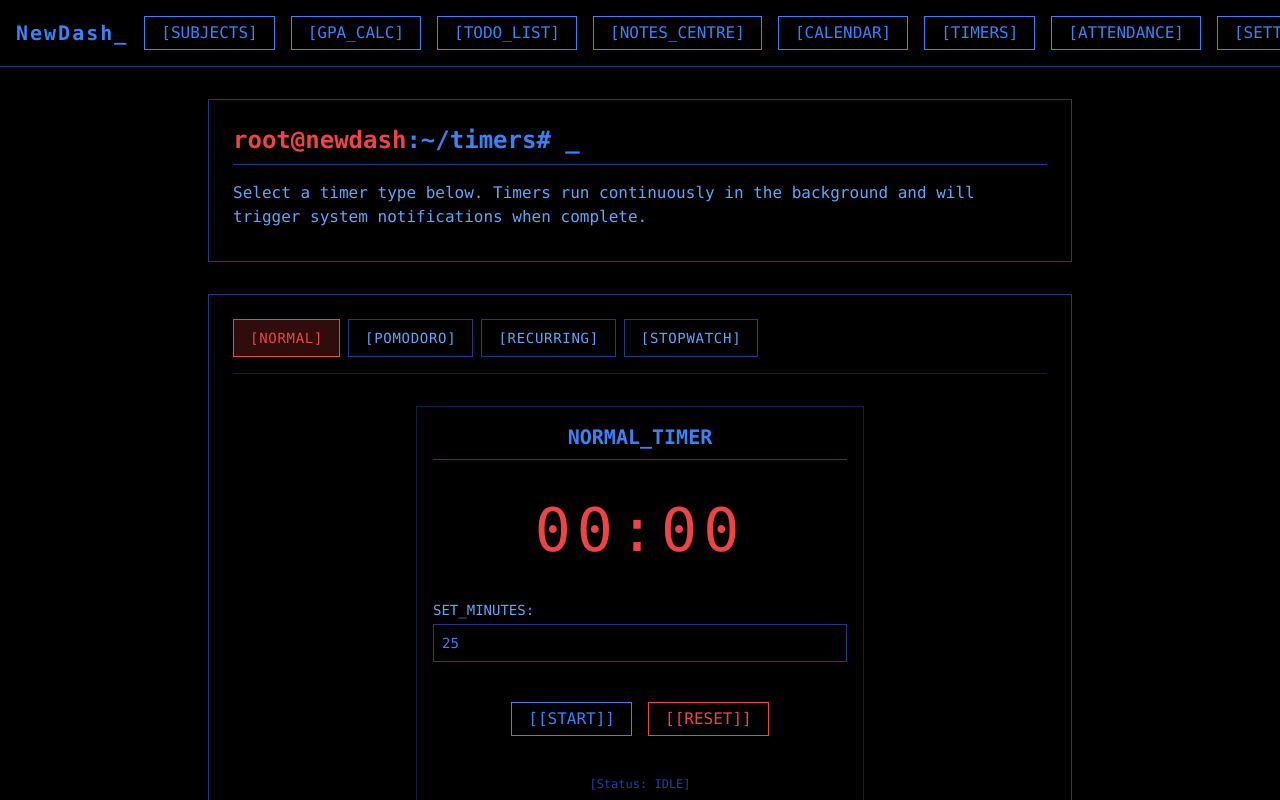
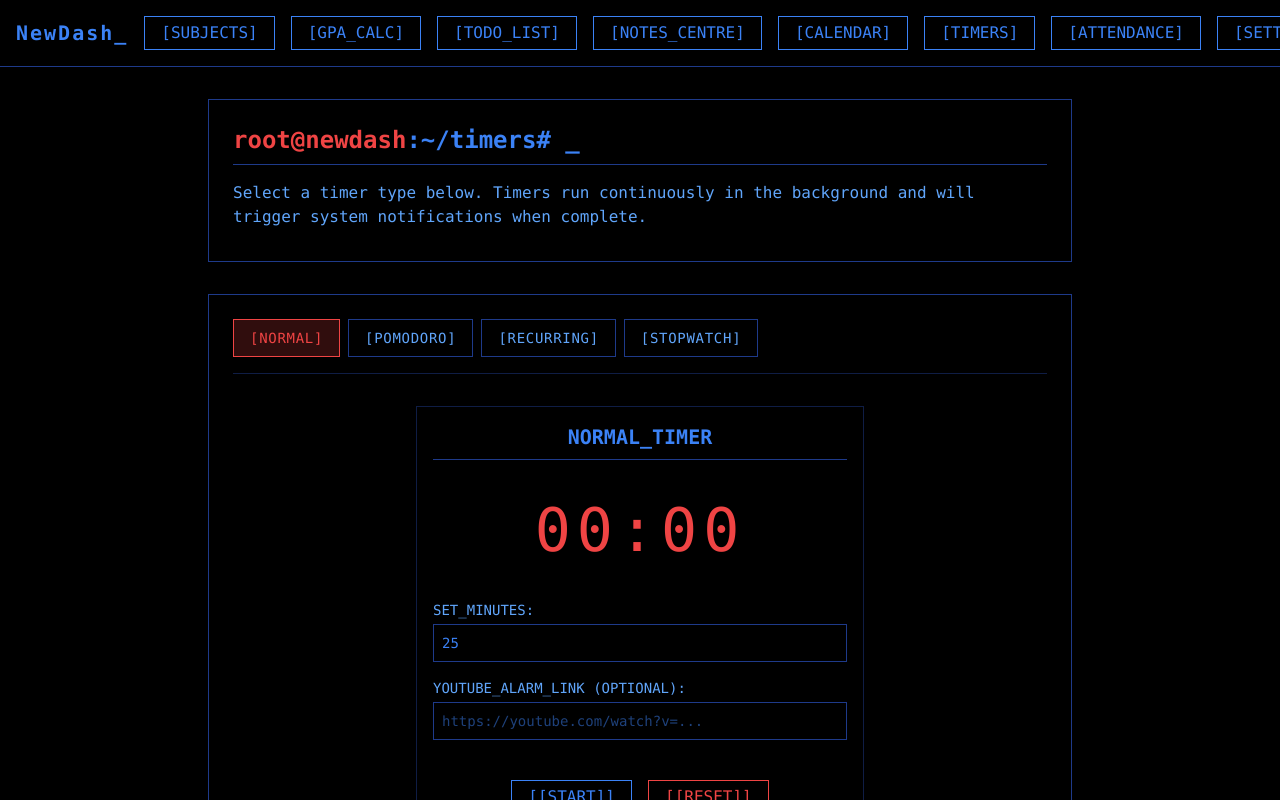
Before and after one commit to Akki27jan/NewDash, a Next.js app in the folder frontend_ui/: page /dashboard/timers in a window 1280 px wide. Shown: the top 800 px of the page. Built offline with nearby package versions, Linux system fonts and the light colour scheme; no server answers.

Commit message:
timer sound

```diff
--- a/frontend_ui/src/app/dashboard/layout.tsx
+++ b/frontend_ui/src/app/dashboard/layout.tsx
@@ -3,6 +3,7 @@ import DashboardHeader from '@/components/layout/DashboardHeader';
 import Footer from '@/components/layout/Footer';
 import NotificationEngine from '@/components/layout/NotificationEngine';
 import { TimerProvider } from '@/context/TimerContext';
+import YoutubeAlarmPlayer from '@/components/timers/YoutubeAlarmPlayer';
 
 export default function DashboardLayout({
   children,
@@ -13,6 +14,7 @@ export default function DashboardLayout({
     <TimerProvider>
       <div className="flex flex-col min-h-screen">
         <NotificationEngine />
+        <YoutubeAlarmPlayer />
         <DashboardHeader />
         <div className="flex-grow flex flex-col">
           {children}
--- a/frontend_ui/src/components/timers/NormalTimer.tsx
+++ b/frontend_ui/src/components/timers/NormalTimer.tsx
@@ -1,17 +1,29 @@
 "use client";
 
-import React, { useState } from 'react';
+import React, { useState, useEffect } from 'react';
 import { useTimers } from '@/context/TimerContext';
 import Button from '../ui/Button';
 
 export default function NormalTimer() {
   const { normal, setNormal } = useTimers();
   const [inputMinutes, setInputMinutes] = useState(25);
+  const [youtubeLink, setYoutubeLink] = useState('');
+
+  useEffect(() => {
+    const saved = localStorage.getItem('savedYoutubeAlarmLink');
+    if (saved) setYoutubeLink(saved);
+  }, []);
+
+  const handleYoutubeChange = (e: React.ChangeEvent<HTMLInputElement>) => {
+    const val = e.target.value;
+    setYoutubeLink(val);
+    localStorage.setItem('savedYoutubeAlarmLink', val);
+  };
 
   const handleStart = () => {
     if (normal.status === 'idle' || normal.status === 'paused') {
       if (normal.timeRemaining === 0) {
-        setNormal({ duration: inputMinutes * 60, timeRemaining: inputMinutes * 60, status: 'running' });
+        setNormal({ duration: inputMinutes * 60, timeRemaining: inputMinutes * 60, status: 'running', youtubeUrl: youtubeLink || undefined });
       } else {
         setNormal(prev => ({ ...prev, status: 'running' }));
       }
@@ -25,7 +37,11 @@ export default function NormalTimer() {
   };
 
   const handleReset = () => {
-    setNormal({ duration: inputMinutes * 60, timeRemaining: inputMinutes * 60, status: 'idle' });
+    setNormal({ duration: inputMinutes * 60, timeRemaining: inputMinutes * 60, status: 'idle', youtubeUrl: youtubeLink || undefined });
+  };
+
+  const handleCancel = () => {
+    setNormal({ duration: 0, timeRemaining: 0, status: 'idle', youtubeUrl: youtubeLink || undefined });
   };
 
   const formatTime = (seconds: number) => {
@@ -56,10 +72,21 @@ export default function NormalTimer() {
               min="1"
             />
           </label>
+          <label className="flex flex-col gap-1 mt-2">
+            <span>YOUTUBE_ALARM_LINK (OPTIONAL):</span>
+            <input
+              type="text"
+              value={youtubeLink}
+              onChange={handleYoutubeChange}
+              placeholder="https://youtube.com/watch?v=..."
+              className="bg-theme-bg border border-theme-border text-theme-primary p-2 font-mono focus:outline-none focus:border-theme-accent"
+            />
+          </label>
         </div>
       )}
 
-      <div className="flex gap-4 mt-4 w-full justify-center">
+      <div className="flex flex-col gap-4 mt-4 w-full items-center">
+        <div className="flex gap-4 w-full justify-center">
           {normal.status !== 'running' && (
             <Button label="[START]" color="blue" onClick={handleStart} />
           )}
@@ -68,6 +95,10 @@ export default function NormalTimer() {
           )}
           <Button label="[RESET]" color="red" onClick={handleReset} />
         </div>
+        {!(normal.status === 'idle' && normal.timeRemaining === 0) && (
+          <Button label="[CANCEL_TO_MENU]" color="gray" onClick={handleCancel} />
+        )}
+      </div>
 
       <div className="text-theme-muted text-xs mt-4 text-center">
         [Status: {normal.status.toUpperCase()}]
--- a/frontend_ui/src/components/timers/PomodoroTimer.tsx
+++ b/frontend_ui/src/components/timers/PomodoroTimer.tsx
@@ -1,6 +1,6 @@
 "use client";
 
-import React, { useState } from 'react';
+import React, { useState, useEffect } from 'react';
 import { useTimers } from '@/context/TimerContext';
 import Button from '../ui/Button';
 
@@ -8,6 +8,18 @@ export default function PomodoroTimer() {
   const { pomodoro, setPomodoro } = useTimers();
   const [workInput, setWorkInput] = useState(25);
   const [breakInput, setBreakInput] = useState(5);
+  const [youtubeLink, setYoutubeLink] = useState('');
+
+  useEffect(() => {
+    const saved = localStorage.getItem('savedYoutubeAlarmLink');
+    if (saved) setYoutubeLink(saved);
+  }, []);
+
+  const handleYoutubeChange = (e: React.ChangeEvent<HTMLInputElement>) => {
+    const val = e.target.value;
+    setYoutubeLink(val);
+    localStorage.setItem('savedYoutubeAlarmLink', val);
+  };
 
   const handleStart = () => {
     if (pomodoro.status === 'idle' || pomodoro.status === 'paused') {
@@ -18,7 +30,8 @@ export default function PomodoroTimer() {
           breakDuration: breakInput * 60,
           timeRemaining: workInput * 60,
           phase: 'work',
-          status: 'running'
+          status: 'running',
+          youtubeUrl: youtubeLink || undefined
         });
       } else {
         setPomodoro(prev => ({ ...prev, status: 'running' }));
@@ -38,7 +51,8 @@ export default function PomodoroTimer() {
       breakDuration: breakInput * 60,
       timeRemaining: workInput * 60,
       phase: 'work',
-      status: 'idle'
+      status: 'idle',
+      youtubeUrl: youtubeLink || undefined
     });
   };
 
@@ -87,6 +101,19 @@ export default function PomodoroTimer() {
         </div>
       )}
 
+      {pomodoro.status === 'idle' && (
+        <div className="flex flex-col gap-1 w-full text-theme-secondary text-sm mt-2">
+          <span>YOUTUBE_ALARM_LINK (OPTIONAL):</span>
+          <input
+            type="text"
+            value={youtubeLink}
+            onChange={handleYoutubeChange}
+            placeholder="https://youtube.com/watch?v=..."
+            className="bg-theme-bg border border-theme-border text-theme-primary p-2 font-mono focus:outline-none focus:border-theme-accent w-full"
+          />
+        </div>
+      )}
+
       <div className="flex gap-4 mt-4 w-full justify-center">
         {pomodoro.status !== 'running' && (
           <Button label="[START]" color="blue" onClick={handleStart} />
--- a/frontend_ui/src/components/timers/RecurringTimer.tsx
+++ b/frontend_ui/src/components/timers/RecurringTimer.tsx
@@ -1,6 +1,6 @@
 "use client";
 
-import React, { useState } from 'react';
+import React, { useState, useEffect } from 'react';
 import { useTimers } from '@/context/TimerContext';
 import Button from '../ui/Button';
 
@@ -8,6 +8,18 @@ export default function RecurringTimer() {
   const { recurring, setRecurring } = useTimers();
   const [durationInput, setDurationInput] = useState(5);
   const [loopsInput, setLoopsInput] = useState(3);
+  const [youtubeLink, setYoutubeLink] = useState('');
+
+  useEffect(() => {
+    const saved = localStorage.getItem('savedYoutubeAlarmLink');
+    if (saved) setYoutubeLink(saved);
+  }, []);
+
+  const handleYoutubeChange = (e: React.ChangeEvent<HTMLInputElement>) => {
+    const val = e.target.value;
+    setYoutubeLink(val);
+    localStorage.setItem('savedYoutubeAlarmLink', val);
+  };
 
   const handleStart = () => {
     if (recurring.status === 'idle' || recurring.status === 'paused') {
@@ -17,7 +29,8 @@ export default function RecurringTimer() {
           timeRemaining: durationInput * 60,
           totalLoops: loopsInput,
           currentLoop: 1,
-          status: 'running'
+          status: 'running',
+          youtubeUrl: youtubeLink || undefined
         });
       } else {
         setRecurring(prev => ({ ...prev, status: 'running' }));
@@ -37,7 +50,8 @@ export default function RecurringTimer() {
       timeRemaining: durationInput * 60,
       totalLoops: loopsInput,
       currentLoop: 1,
-      status: 'idle'
+      status: 'idle',
+      youtubeUrl: youtubeLink || undefined
     });
   };
 
@@ -86,6 +100,19 @@ export default function RecurringTimer() {
         </div>
       )}
 
+      {recurring.status === 'idle' && (
+        <div className="flex flex-col gap-1 w-full text-theme-secondary text-sm mt-2">
+          <span>YOUTUBE_ALARM_LINK (OPTIONAL):</span>
+          <input
+            type="text"
+            value={youtubeLink}
+            onChange={handleYoutubeChange}
+            placeholder="https://youtube.com/watch?v=..."
+            className="bg-theme-bg border border-theme-border text-theme-primary p-2 font-mono focus:outline-none focus:border-theme-accent w-full"
+          />
+        </div>
+      )}
+
       <div className="flex gap-4 mt-4 w-full justify-center">
         {recurring.status !== 'running' && (
           <Button label="[START]" color="blue" onClick={handleStart} />
--- a/frontend_ui/src/context/TimerContext.tsx
+++ b/frontend_ui/src/context/TimerContext.tsx
@@ -8,6 +8,7 @@ export interface NormalTimerState {
   duration: number;
   timeRemaining: number;
   status: TimerStatus;
+  youtubeUrl?: string;
 }
 
 export interface PomodoroTimerState {
@@ -16,6 +17,7 @@ export interface PomodoroTimerState {
   timeRemaining: number;
   phase: 'work' | 'break';
   status: TimerStatus;
+  youtubeUrl?: string;
 }
 
 export interface RecurringTimerState {
@@ -24,6 +26,7 @@ export interface RecurringTimerState {
   totalLoops: number;
   currentLoop: number;
   status: TimerStatus;
+  youtubeUrl?: string;
 }
 
 export interface StopwatchState {
@@ -41,6 +44,8 @@ interface TimerContextType {
   setRecurring: React.Dispatch<React.SetStateAction<RecurringTimerState>>;
   stopwatch: StopwatchState;
   setStopwatch: React.Dispatch<React.SetStateAction<StopwatchState>>;
+  playingYoutubeUrl: string | null;
+  setPlayingYoutubeUrl: React.Dispatch<React.SetStateAction<string | null>>;
 }
 
 const TimerContext = createContext<TimerContextType | undefined>(undefined);
@@ -50,6 +55,7 @@ export function TimerProvider({ children }: { children: React.ReactNode }) {
   const [pomodoro, setPomodoro] = useState<PomodoroTimerState>({ workDuration: 25 * 60, breakDuration: 5 * 60, timeRemaining: 25 * 60, phase: 'work', status: 'idle' });
   const [recurring, setRecurring] = useState<RecurringTimerState>({ duration: 0, timeRemaining: 0, totalLoops: 1, currentLoop: 1, status: 'idle' });
   const [stopwatch, setStopwatch] = useState<StopwatchState>({ timeElapsed: 0, status: 'idle', laps: [] });
+  const [playingYoutubeUrl, setPlayingYoutubeUrl] = useState<string | null>(null);
 
   const stopwatchTickRef = useRef<number>(Date.now());
   const countdownTickRef = useRef<number>(Date.now());
@@ -94,6 +100,7 @@ export function TimerProvider({ children }: { children: React.ReactNode }) {
             const nextTime = Math.max(0, prev.timeRemaining - secondsElapsed);
             if (nextTime === 0) {
               triggerNotification("Timer Finished", "Your normal timer has completed.");
+              if (prev.youtubeUrl) setPlayingYoutubeUrl(prev.youtubeUrl);
               return { ...prev, timeRemaining: 0, status: 'idle' };
             }
             return { ...prev, timeRemaining: nextTime };
@@ -106,12 +113,13 @@ export function TimerProvider({ children }: { children: React.ReactNode }) {
           if (prev.status === 'running' && prev.timeRemaining > 0) {
             const nextTime = prev.timeRemaining - secondsElapsed;
             if (nextTime <= 0) {
+              if (prev.youtubeUrl) setPlayingYoutubeUrl(prev.youtubeUrl);
               if (prev.phase === 'work') {
                 triggerNotification("Work Phase Over", "Time for a break!");
-                return { ...prev, phase: 'break', timeRemaining: prev.breakDuration };
+                return { ...prev, phase: 'break', timeRemaining: prev.breakDuration, status: 'paused' };
               } else {
                 triggerNotification("Break Over", "Time to get back to work!");
-                return { ...prev, phase: 'work', timeRemaining: prev.workDuration, status: 'idle' }; // Pause after break by default
+                return { ...prev, phase: 'work', timeRemaining: prev.workDuration, status: 'paused' };
               }
             }
             return { ...prev, timeRemaining: nextTime };
@@ -129,6 +137,7 @@ export function TimerProvider({ children }: { children: React.ReactNode }) {
                 return { ...prev, currentLoop: prev.currentLoop + 1, timeRemaining: prev.duration };
               } else {
                 triggerNotification("Recurring Timer Finished", `All ${prev.totalLoops} loops completed.`);
+                if (prev.youtubeUrl) setPlayingYoutubeUrl(prev.youtubeUrl);
                 return { ...prev, timeRemaining: 0, status: 'idle' };
               }
             }
@@ -144,7 +153,7 @@ export function TimerProvider({ children }: { children: React.ReactNode }) {
   }, []);
 
   return (
-    <TimerContext.Provider value={{ normal, setNormal, pomodoro, setPomodoro, recurring, setRecurring, stopwatch, setStopwatch }}>
+    <TimerContext.Provider value={{ normal, setNormal, pomodoro, setPomodoro, recurring, setRecurring, stopwatch, setStopwatch, playingYoutubeUrl, setPlayingYoutubeUrl }}>
       {children}
     </TimerContext.Provider>
   );
```
Also changed, not shown: frontend_ui/src/components/timers/YoutubeAlarmPlayer.tsx (added, +46 -0 lines), 2 other files (tests, documents, lock files or other folders). Lines whose indentation alone changed are shown as unchanged.
